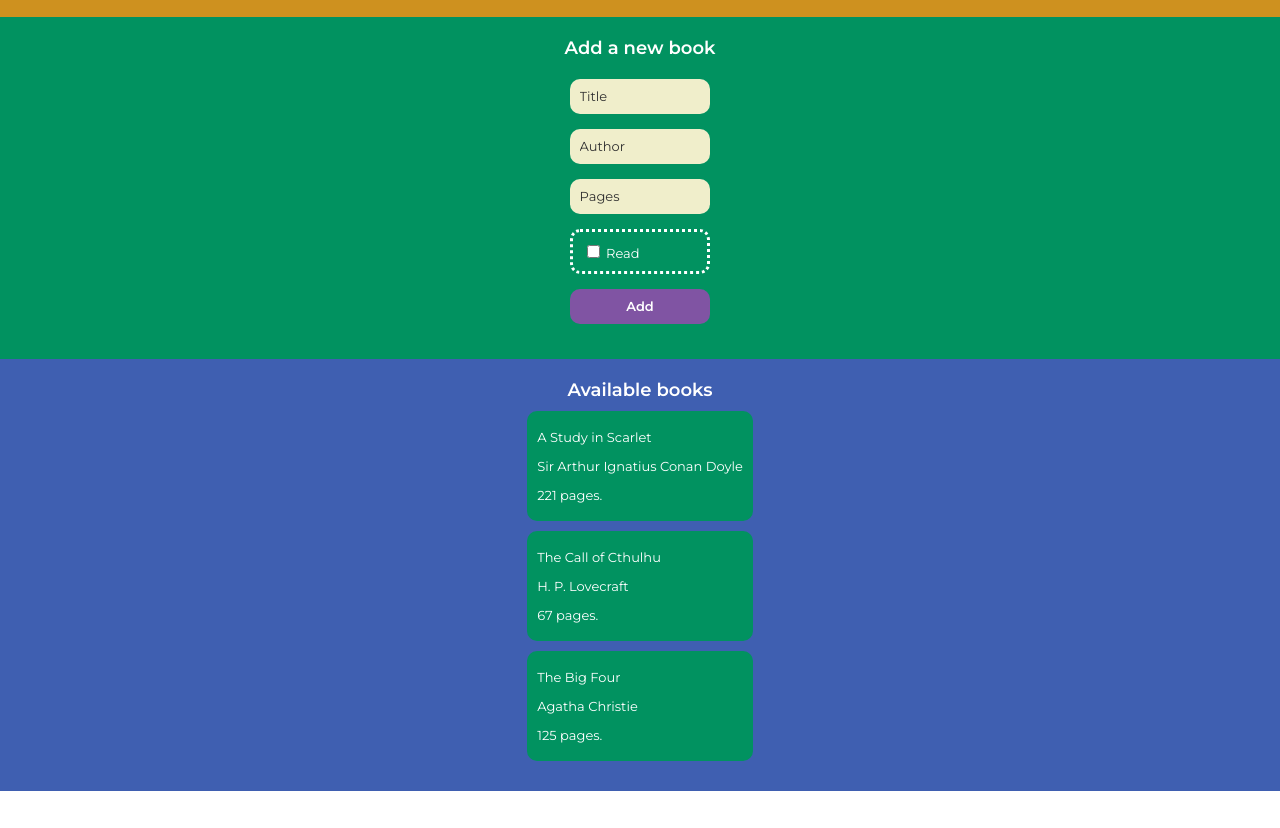
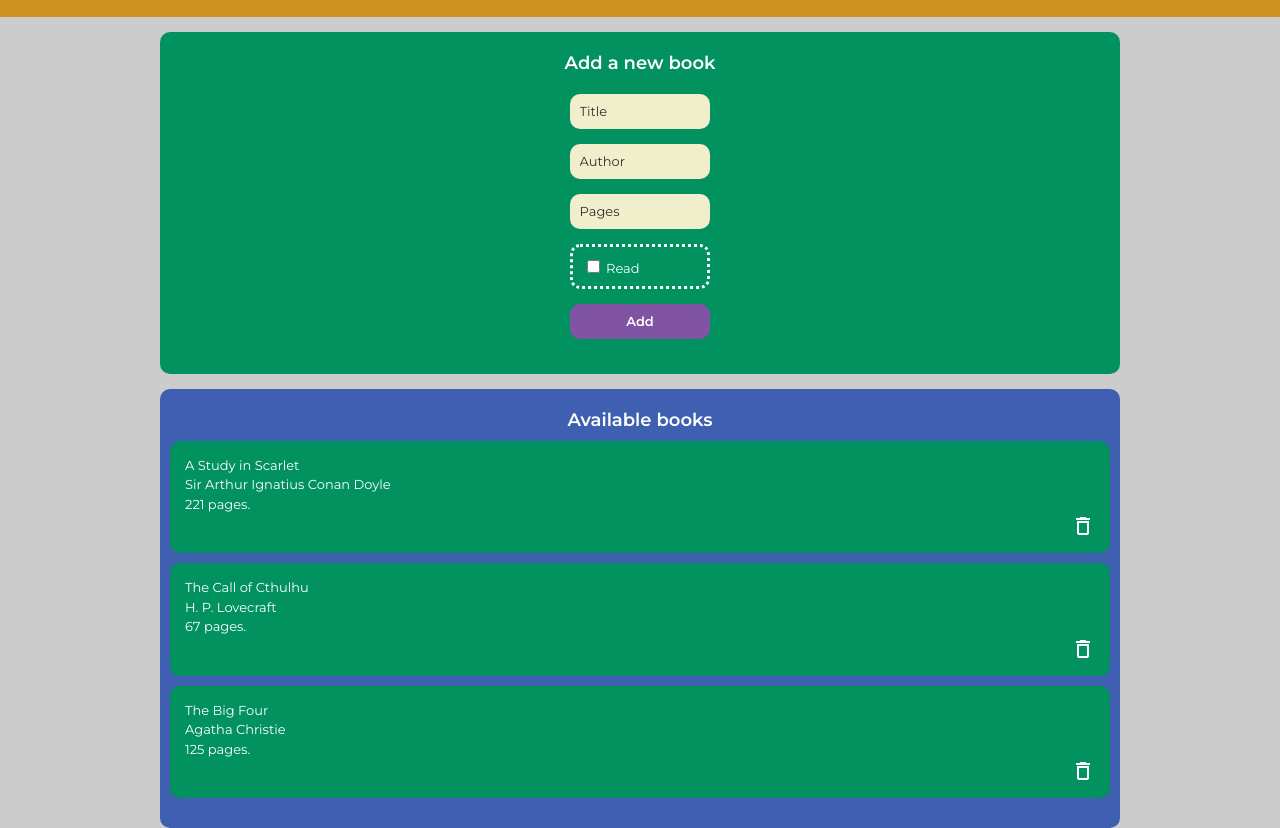
Before and after one commit to ramironinni/library-top, a plain HTML site: page index.html in a window 1280 px wide. Shown: the part 50-878 px from the top of the page. Before the commit the page ends 841 px from the top, so only its background shows below. Drawn offline with Linux system fonts and the light colour scheme.

Commit message:
Add styles. Add delete button

```diff
--- a/index.html
+++ b/index.html
@@ -21,6 +21,8 @@
         </div>
     </header>
     <main>
+        <div id="wrapper">
+
             <div id="add-book-form-container" class="container">
                 <h2>Add a new book</h2>
                 <form id="add-book-form">
@@ -39,8 +41,7 @@
             </div>
             <div id="available-books-container" class="container">
                 <h2>Available books</h2>
-            <div id="books-tiles-container ">
-
+                <div id="books-tiles-container"></div>
             </div>
         </div>
     </main>
--- a/script.js
+++ b/script.js
@@ -50,14 +50,17 @@ window.addEventListener("DOMContentLoaded", () => {
             read.checked
         );
         myLibrary.push(newBook);
-        console.log(myLibrary);
+        displayBooks();
     }
 
     function displayBooks() {
         const booksTilesContainer = document.getElementById(
-            "books-tiles-container "
+            "books-tiles-container"
         );
-        myLibrary.forEach((book) => {
+
+        booksTilesContainer.innerText = "";
+
+        myLibrary.forEach((book, i) => {
             const bookTile = document.createElement("div");
             bookTile.classList.add("book-tile");
 
@@ -73,9 +76,39 @@ window.addEventListener("DOMContentLoaded", () => {
             pages.innerText = `${book.pages} pages.`;
             bookTile.appendChild(pages);
 
+            bookTile.dataset.indexNumber = i;
+
+            const deleteBtn = document.createElement("span");
+            deleteBtn.classList.add("material-icons");
+            deleteBtn.classList.add("material-icons-outlined");
+            deleteBtn.classList.add("delete-button");
+            deleteBtn.innerText = "delete_outline";
+            deleteBtn.addEventListener("click", () => {
+                myLibrary.splice(i, 1);
+            });
+
+            bookTile.appendChild(deleteBtn);
+
             booksTilesContainer.appendChild(bookTile);
         });
     }
 
     displayBooks();
+
+    const deleteBtns = document.querySelectorAll(".delete-button");
+    deleteBtns.forEach((element) => {
+        element.addEventListener("click", deleteBook);
+    });
+
+    function deleteBook(e) {
+        const tile = e.target.parentNode;
+        const index = tile.dataset.indexNumber;
+        console.log(index);
+
+        // myLibrary.splice(index, 1);
+        console.log(myLibrary[index]);
+        console.log(myLibrary);
+
+        // tile.parentNode.removeChild(tile);
+    }
 });
--- a/styles.css
+++ b/styles.css
@@ -12,14 +12,7 @@ body {
     font-family: "Montserrat", sans-serif;
     margin: 0;
     color: #fff;
-}
-
-.material.icons {
-    font-family: "Material Icons";
-}
-
-.hidden {
-    display: none;
+    background-color: #cccccc;
 }
 
 #page-title {
@@ -38,6 +31,27 @@ h1 {
     margin: 0;
 }
 
+main {
+    display: flex;
+    flex-direction: column;
+    align-items: center;
+}
+
+#wrapper {
+    display: flex;
+    flex-direction: column;
+    align-items: center;
+    width: 100%;
+}
+
+.material.icons {
+    font-family: "Material Icons";
+}
+
+.hidden {
+    display: none;
+}
+
 h2 {
     font-size: 18px;
     text-align: center;
@@ -45,14 +59,17 @@ h2 {
 }
 
 .container {
-    display: flex;
-    flex-direction: column;
-    align-items: center;
     padding: 20px 0 20px;
+    border-radius: 10px;
+    margin-top: 15px;
+    width: 75%;
 }
 
 #add-book-form-container {
     background-color: #019260;
+    display: flex;
+    flex-direction: column;
+    align-items: center;
 }
 
 #add-book-form {
@@ -65,7 +82,7 @@ h2 {
 .form-item {
     font-size: 13px;
     line-height: 1.15;
-    margin: 0; /* 2 */
+    margin: 0;
     margin-bottom: 15px;
     padding: 10px;
     border-radius: 10px;
@@ -96,16 +113,33 @@ button[type="submit"] {
 
 #available-books-container {
     background-color: #3f5fb1;
+    padding-left: 10px;
+    padding-right: 10px;
 }
 
 #books-tiles-container {
     display: flex;
+    flex-direction: column;
+    align-items: center;
 }
 
 .book-tile {
+    width: 100%;
     font-size: 13px;
     background-color: #019260;
     border-radius: 10px;
-    padding: 5px 10px;
+    padding: 15px;
     margin-bottom: 10px;
+    display: flex;
+    flex-direction: column;
 }
+
+.book-tile > p {
+    margin: 0;
+    line-height: 1.5;
+}
+
+.delete-button {
+    align-self: flex-end;
+    cursor: pointer;
+}
```
Lines whose indentation alone changed are shown as unchanged.
